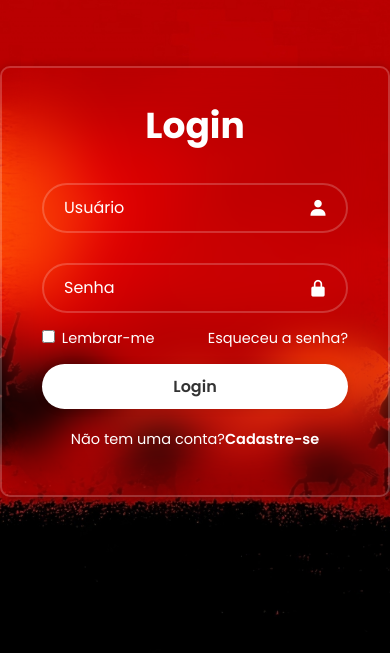
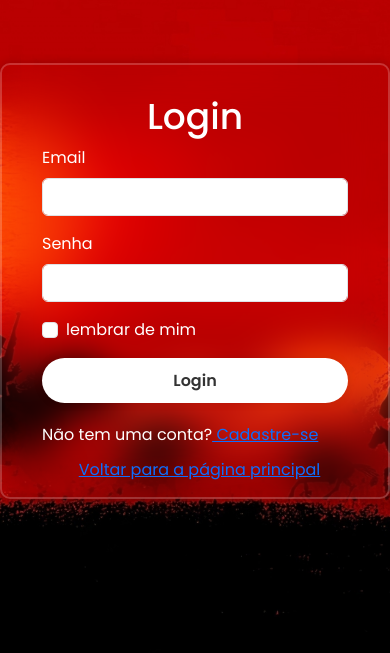
Before and after one commit to zsilly/projeto-de-interface, a website: page login.html in a window 390 px wide. Shown: the part 141-794 px from the top of the page. Drawn offline with nearby package versions, Linux system fonts and the light colour scheme.

Commit message:
Atrubindo bootstrap para responsividade

```diff
--- a/login.html
+++ b/login.html
@@ -6,34 +6,33 @@
     <link rel="stylesheet" href="stylelogin.css">
     <link href='https://unpkg.com/boxicons@2.1.4/css/boxicons.min.css' rel='stylesheet'>
     <link rel="shortcut icon" type="image/png" href="icone.png">
+    <link href="https://cdn.jsdelivr.net/npm/bootstrap@5.3.3/dist/css/bootstrap.min.css" rel="stylesheet" integrity="sha384-QWTKZyjpPEjISv5WaRU9OFeRpok6YctnYmDr5pNlyT2bRjXh0JMhjY6hW+ALEwIH" crossorigin="anonymous">
     <title>Entre na Quickplay</title>
   </head>
 
   <body>
+      <div class="wrapper">
+        <form>
+          <h1>Login</h1>
+          <div class="mb-3">
+            <label for="exampleInputEmail1" class="form-label">Email</label>
+            <input type="email" class="form-control" id="exampleInputEmail1" aria-describedby="emailHelp">
+          </div>
+          <div class="mb-3">
+            <label for="exampleInputPassword1" class="form-label">Senha</label>
+            <input type="password" class="form-control" id="exampleInputPassword1">
+          </div>
+          <div class="mb-3 form-check">
+            <input type="checkbox" class="form-check-input" id="exampleCheck1">
+            <label class="form-check-label" for="exampleCheck1">lembrar de mim</label>
+          </div>
+          <button type="submit" class="btn btn-primary">Login</button>
 
-    <div class="wrapper">
-      <form action="">
-        <h1>Login</h1>
-        <div class="input-box">
-          <input type="text" placeholder="Usuário" required>
-          <i class='bx bxs-user'></i>
-        </div>
-        <div class="input-box">
-          <input type="password" placeholder="Senha" required>
-          <i class='bx bxs-lock-alt' ></i>
-        </div>
+          <div class="cadastro"><p>Não tem uma conta?<a href="cadastro.html"> Cadastre-se</a></p></div>
 
-        <div class="remember-forgot">
-          <label><input type="checkbox"> Lembrar-me</label>
-          <a href="#">Esqueceu a senha?</a>
-        </div>
+          <div class="telaInicial"><a href="index.html">Voltar para a página principal</a></div>
+        </form>
+    </div>
+    <script src="https://cdn.jsdelivr.net/npm/bootstrap@5.3.3/dist/js/bootstrap.bundle.min.js" integrity="sha384-YvpcrYf0tY3lHB60NNkmXc5s9fDVZLESaAA55NDzOxhy9GkcIdslK1eN7N6jIeHz" crossorigin="anonymous"></script>
 
-        <button type="index.html" class="btn">Login</button>
-
-
-        <div class="register-link">
-          <p>Não tem uma conta?<a href="cadastro.html">Cadastre-se</a></p>
-        </div>
-      </form>
-    </div>
   </body>
--- a/stylecadastro.css
+++ b/stylecadastro.css
@@ -95,3 +95,8 @@ body {
     color: #333;
     font-weight: 600;
 }
+.telaInicial {
+    position: relative;
+   top: 20px;
+   text-align: center;
+}
--- a/styleencontros.css
+++ b/styleencontros.css
@@ -87,9 +87,10 @@ header {
     align-items: center;
 }
 
-.sec .imagem {
+.imagem {
     position: relative;
     display: flex;
     justify-content: center;
     align-items: center;
+
 }
--- a/stylelogin.css
+++ b/stylelogin.css
@@ -115,3 +115,14 @@ body {
 .register-link p a:hover {
     text-decoration: underline;
 }
+
+.cadastro {
+    position: relative;
+    bottom: -20px;
+}
+
+.telaInicial {
+    position: relative;
+    top: 15px;
+    left: 12%;
+}
--- a/stylemarcacao.css
+++ b/stylemarcacao.css
@@ -115,3 +115,15 @@ body {
 .register-link p a:hover {
     text-decoration: underline;
 }
+
+.textoMarcacao {
+    padding: 5%;
+    text-align: left;
+}
+.telaInicial {
+    position: relative;
+    justify-content: baseline;
+    left: 15%;
+    top: 18px;
+
+}
--- a/stylepresenca.css
+++ b/stylepresenca.css
@@ -115,3 +115,11 @@ body {
 .register-link p a:hover {
     text-decoration: underline;
 }
+
+.telaInicial {
+    position: relative;
+    justify-content: baseline;
+    left: 15%;
+    top: 20px;
+
+}
--- a/stylesobre.css
+++ b/stylesobre.css
@@ -17,8 +17,8 @@ body {
 
 header {
     position: absolute;
-    top: 0;
-    left: 0;
+    top: 0%;
+    left: 0%;
     width: 100%;
     padding: 30px 100px;
     display: flex;
@@ -76,6 +76,7 @@ header {
 
 .sec h2:nth-child(2) {
     font-size: 2em;
+    text-align: center;
 }
 
 .sec p {
```
Also changed, not shown: cadastro.html (+3 -0 lines), marcacao.html (+9 -14 lines), presenca.html (+15 -14 lines).
